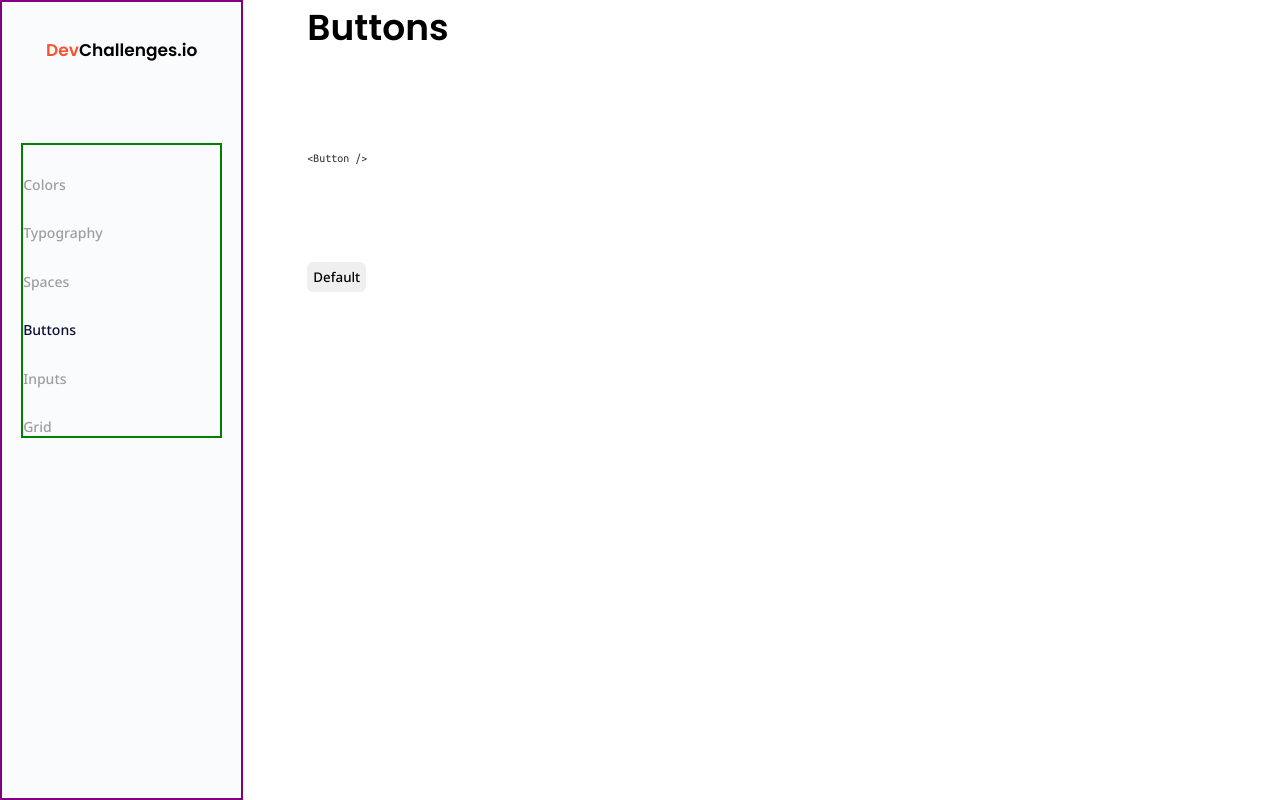
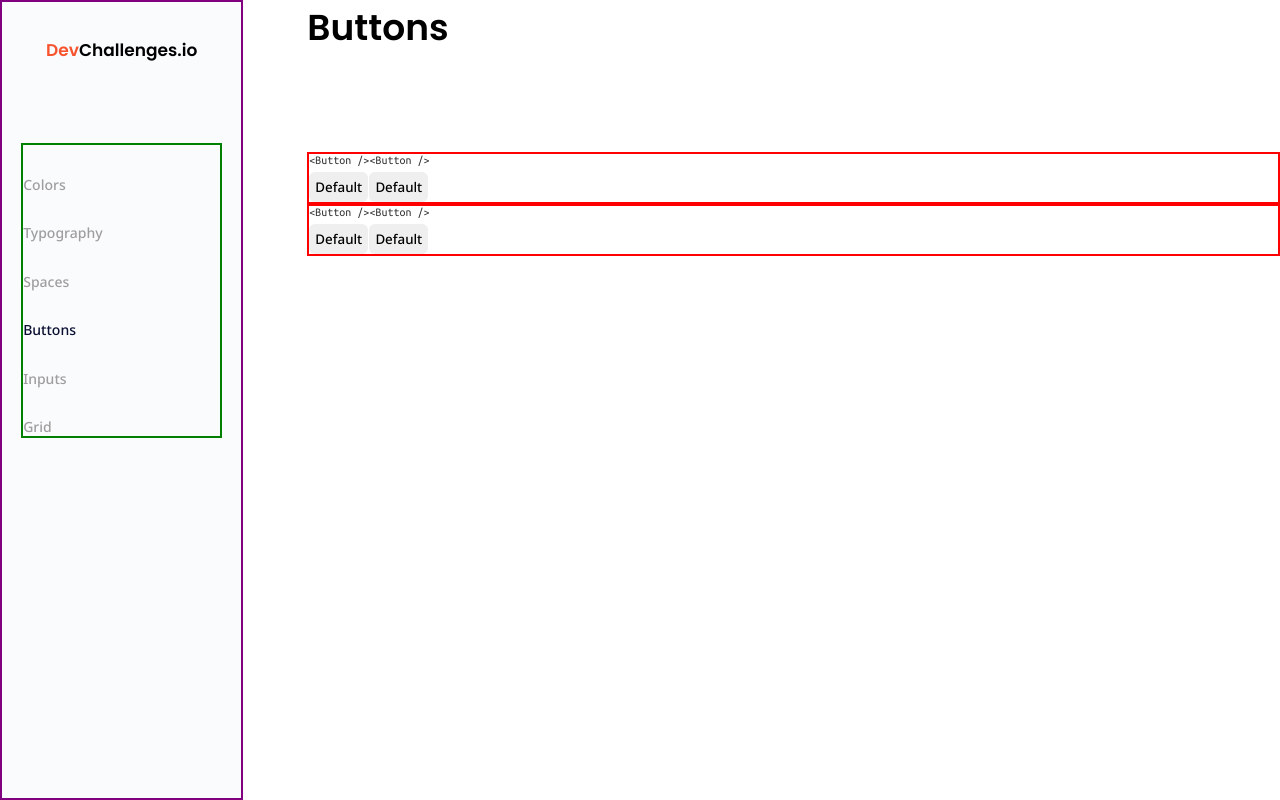
Before and after one commit to sidramwaseem/Button-Component, a React (Create React App) app: page / in a window 1280 px wide. Built offline with nearby package versions, Linux system fonts and the light colour scheme.

Commit message:
Update App.js

```diff
--- a/src/App.js
+++ b/src/App.js
@@ -1,16 +1,23 @@
 import React from "react";
 import Buttons from "./components/Buttons/Buttons.jsx";
 import Nav from "./components/Nav/Nav.jsx";
-import './App.css';
+import "./App.css";
 
 function App() {
   return (
     <section className="container">
       <Nav />
       <div className="button-container">
-    <h1>Buttons</h1>
-    <Buttons />
-    </div>
+        <h1>Buttons</h1>
+        <div className="row">
+          <Buttons />
+          <Buttons />
+        </div>
+        <div className="row">
+          <Buttons />
+          <Buttons />
+        </div>
+      </div>
     </section>
   );
 }
```
